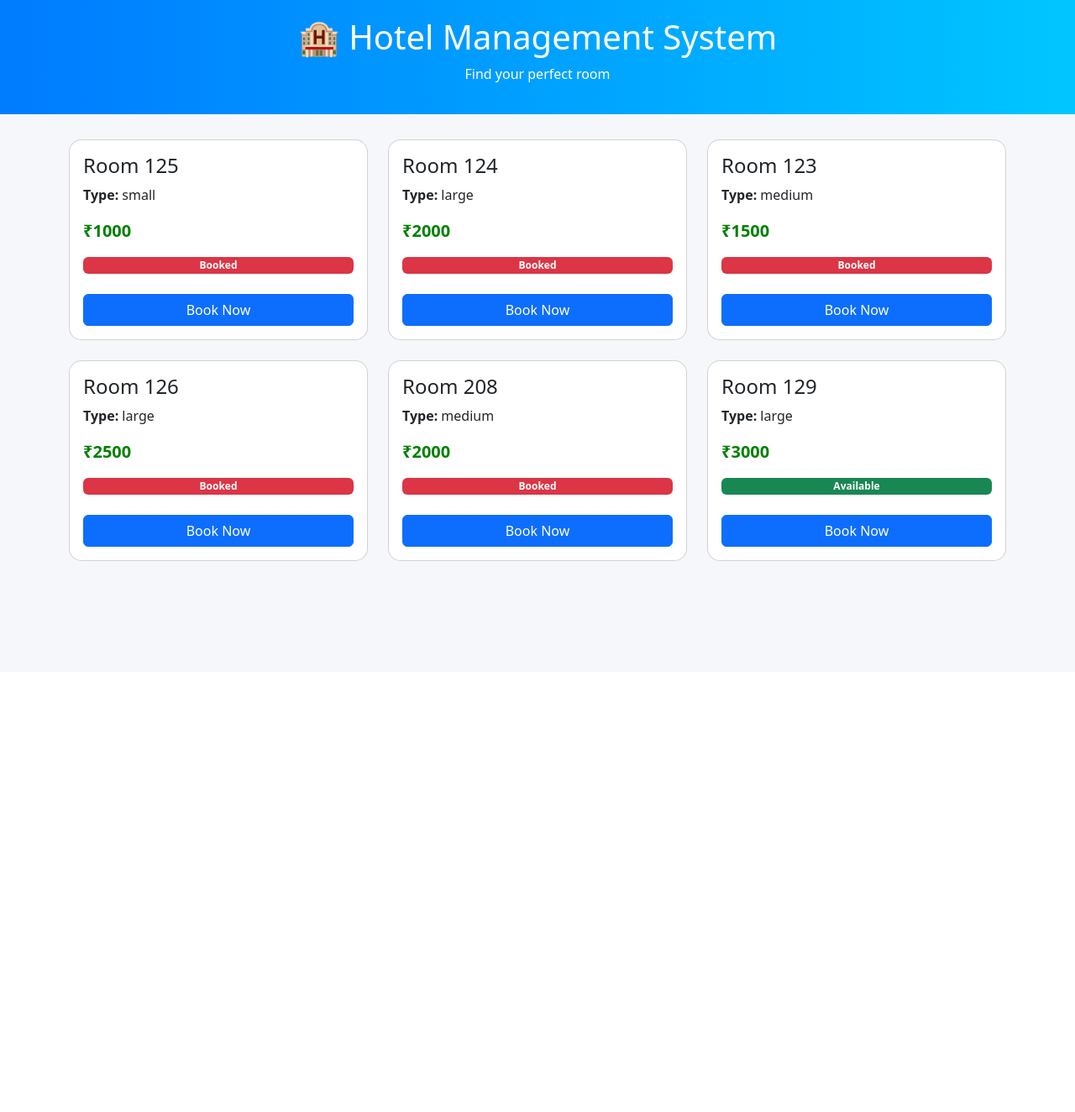
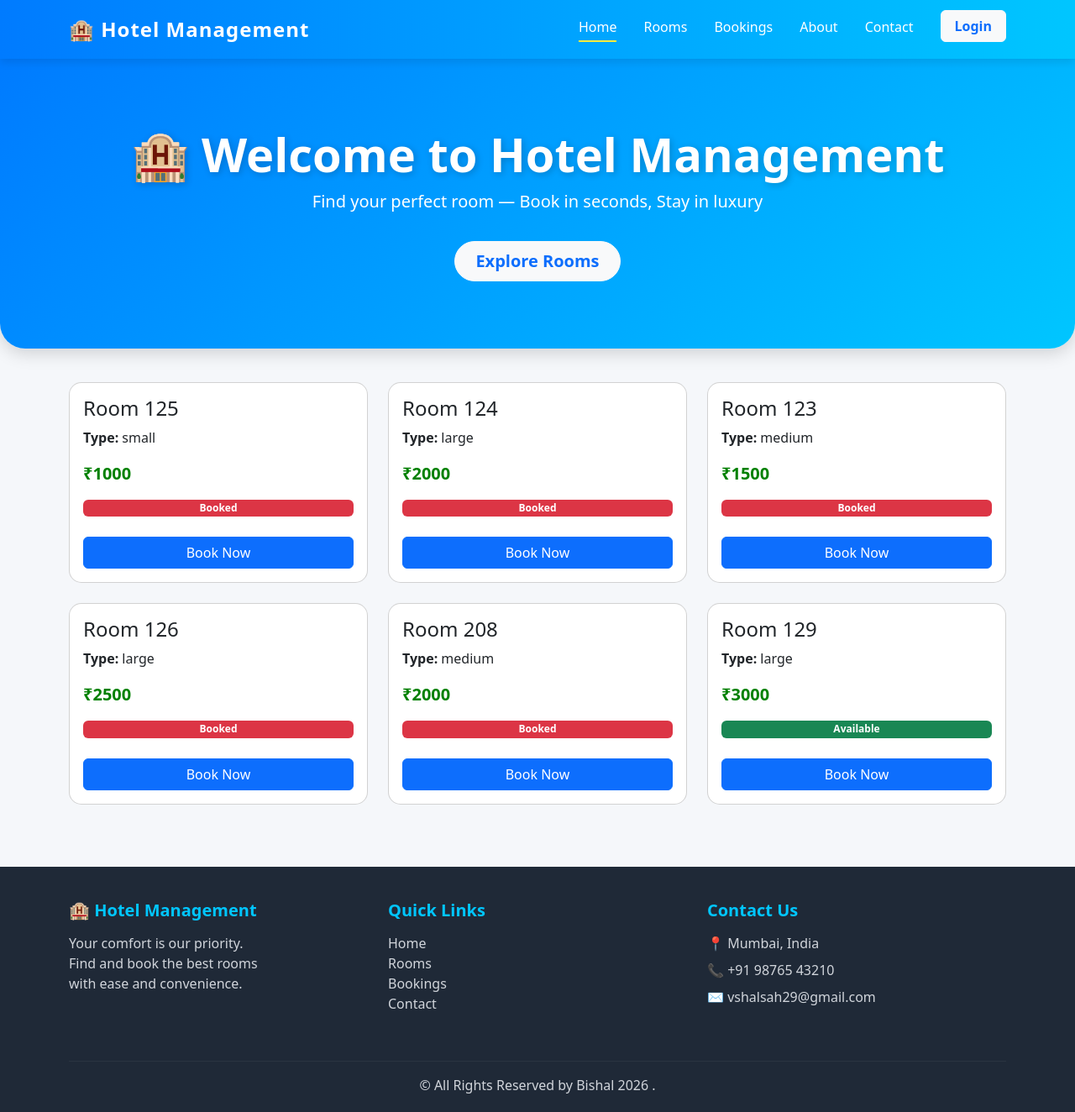
Before and after one commit to bishalksah/Hotel-Management-system, a Django app: page / in a window 1280 px wide. Shown: the whole page at 84% size. Before the commit the page ends 668 px from the top, so only its background shows below. Run offline with Django 5.2, Linux system fonts and the light colour scheme; data comes from the database, SQL or seed files in the repository; both versions use the stored data as it was after the commit.

Commit message:
adding footer

```diff
--- a/hotel/templates/home.html
+++ b/hotel/templates/home.html
@@ -1,54 +1,197 @@
-<!DOCTYPE html>
+<!doctype html>
 <html>
   <head>
     <title>Hotel Management</title>
 
     <!-- Bootstrap CDN -->
-    <link href="https://cdn.jsdelivr.net/npm/bootstrap@5.3.0/dist/css/bootstrap.min.css" rel="stylesheet">
+    <link
+      href="https://cdn.jsdelivr.net/npm/bootstrap@5.3.0/dist/css/bootstrap.min.css"
+      rel="stylesheet"
+    />
 
     <style>
       body {
         background: #f5f7fa;
       }
-        .header {
+
+      /* Navbar */
+      .custom-navbar {
         background: linear-gradient(90deg, #007bff, #00c6ff);
+        padding: 12px 0;
+        box-shadow: 0 4px 10px rgba(0, 0, 0, 0.1);
+      }
+
+      .custom-navbar .navbar-brand {
+        color: white !important;
+        font-size: 24px;
+        letter-spacing: 1px;
+      }
+
+      .custom-navbar .nav-link {
+        color: white !important;
+        font-weight: 500;
+        margin: 0 8px;
+        transition: 0.3s;
+        position: relative;
+      }
+
+      .custom-navbar .nav-link:hover {
+        color: #ffeb3b !important;
+      }
+
+      .custom-navbar .nav-link.active::after {
+        content: "";
+        display: block;
+        width: 100%;
+        height: 2px;
+        background: #ffeb3b;
+        margin-top: 4px;
+      }
+
+      .navbar-toggler {
+        border: 1px solid white;
+      }
+
+      /* Hero Header */
+      .hero-header {
+        background: linear-gradient(135deg, #007bff, #00c6ff);
         color: white;
-            padding: 20px;
-            text-align: center;
-            margin-bottom: 30px;
+        padding: 80px 20px;
+        margin-bottom: 40px;
+        border-bottom-left-radius: 30px;
+        border-bottom-right-radius: 30px;
+        box-shadow: 0 6px 20px rgba(0, 0, 0, 0.15);
       }
+
+      .hero-header h1 {
+        text-shadow: 2px 2px 8px rgba(0, 0, 0, 0.2);
+      }
+
+      .hero-header .btn {
+        border-radius: 30px;
+        transition: 0.3s;
+      }
+
+      .hero-header .btn:hover {
+        transform: scale(1.05);
+        background: #ffeb3b;
+        color: #007bff !important;
+      }
+
       .card {
         border-radius: 15px;
         transition: 0.3s;
       }
       .card:hover {
         transform: scale(1.05);
-            box-shadow: 0 10px 20px rgba(0,0,0,0.2);
+        box-shadow: 0 10px 20px rgba(0, 0, 0, 0.2);
       }
       .price {
         font-size: 20px;
         font-weight: bold;
         color: green;
       }
+
+      .footer {
+        background: #1f2937;
+        color: white;
+        padding: 40px 0 20px;
+        margin-top: 50px;
+      }
+
+      .footer h5 {
+        color: #00c6ff;
+        margin-bottom: 15px;
+        font-weight: bold;
+      }
+
+      .footer p {
+        margin-bottom: 8px;
+        color: #d1d5db;
+      }
+
+      .footer a {
+        color: #d1d5db;
+        text-decoration: none;
+        transition: 0.3s;
+      }
+
+      .footer a:hover {
+        color: #00c6ff;
+        padding-left: 5px;
+      }
+
+      .footer hr {
+        border-color: rgba(255, 255, 255, 0.2);
+      }
     </style>
   </head>
 
   <body>
-
-
     <!-- Header -->
     <div class="header">
-        <h1>🏨 Hotel Management System</h1>
-        <p>Find your perfect room</p>
+      <!-- Navbar -->
+      <nav class="navbar navbar-expand-lg custom-navbar sticky-top">
+        <div class="container">
+          <a class="navbar-brand fw-bold" href="#">🏨 Hotel Management</a>
+
+          <button
+            class="navbar-toggler"
+            type="button"
+            data-bs-toggle="collapse"
+            data-bs-target="#navMenu"
+          >
+            <span class="navbar-toggler-icon"></span>
+          </button>
+
+          <div class="collapse navbar-collapse" id="navMenu">
+            <ul class="navbar-nav ms-auto">
+              <li class="nav-item">
+                <a class="nav-link active" href="#">Home</a>
+              </li>
+              <li class="nav-item">
+                <a class="nav-link" href="#">Rooms</a>
+              </li>
+              <li class="nav-item">
+                <a class="nav-link" href="#">Bookings</a>
+              </li>
+              <li class="nav-item">
+                <a class="nav-link" href="#">About</a>
+              </li>
+              <li class="nav-item">
+                <a class="nav-link" href="#">Contact</a>
+              </li>
+              <li class="nav-item ms-lg-3">
+                <a class="btn btn-light text-primary fw-bold px-3" href="#">
+                  Login</a
+                >
+              </li>
+            </ul>
+          </div>
+        </div>
+      </nav>
+
+      <!-- Hero Header -->
+      <div class="hero-header text-center">
+        <div class="container">
+          <h1 class="display-4 fw-bold">🏨 Welcome to Hotel Management</h1>
+          <p class="lead">
+            Find your perfect room — Book in seconds, Stay in luxury
+          </p>
+          <a
+            href="#rooms"
+            class="btn btn-light btn-lg mt-3 px-4 fw-bold text-primary"
+            >Explore Rooms</a
+          >
+        </div>
+      </div>
     </div>
 
     <div class="container">
       <div class="row">
-
         {% for room in rooms %}
         <div class="col-md-4 mb-4">
           <div class="card p-3">
-
             <h4>Room {{ room.room_number }}</h4>
             <p><strong>Type:</strong> {{ room.room_type }}</p>
 
@@ -60,15 +203,91 @@
             <span class="badge bg-danger">Booked</span>
             {% endif %}
 
-                    <br>
+            <br />
 
-                   <a href="{% url 'book_room' room.id %}" class="btn btn-primary w-100"> Book Now</a>
+            <a
+              href="{% url 'book_room' room.id %}"
+              class="btn btn-primary w-100"
+            >
+              Book Now</a
+            >
           </div>
         </div>
         {% endfor %}
+      </div>
 
+      <!-- home.html -->
+
+{% if messages %}
+    {% for message in messages %}
+        <div class="alert alert-{{ message.tags }}"
+             style="padding: 10px;
+                    margin: 10px;
+                    border-radius: 5px;
+                    {% if message.tags == 'error' %}
+                        background-color: #f8d7da;
+                        color: #842029;
+                    {% elif message.tags == 'success' %}
+                        background-color: #d1e7dd;
+                        color: #0f5132;
+                    {% endif %}">
+            {{ message }}
+        </div>
+    {% endfor %}
+{% endif %}
+
+
+
+
+
+
+    </div>
+
+    <!-- Footer -->
+    <footer class="footer mt-6">
+      <div class="container">
+        <div class="row text-center text-md-start">
+          <!-- About -->
+          <div class="col-md-4 mb-4">
+            <h5>🏨 Hotel Management</h5>
+            <p>
+              Your comfort is our priority.<br />
+              Find and book the best rooms <br />
+              with ease and convenience.
+            </p>
+          </div>
+
+          <!-- Quick Links -->
+          <div class="col-md-4 mb-4">
+            <h5>Quick Links</h5>
+            <ul class="list-unstyled">
+              <li><a href="#">Home</a></li>
+              <li><a href="#">Rooms</a></li>
+              <li><a href="#">Bookings</a></li>
+              <li><a href="#">Contact</a></li>
+            </ul>
+          </div>
+
+          <!-- Contact -->
+          <div class="col-md-4 mb-4">
+            <h5>Contact Us</h5>
+            <p>📍 Mumbai, India</p>
+            <p>📞 +91 98765 43210</p>
+            <p>✉️ vshalsah29@gmail.com</p>
           </div>
         </div>
 
+        <hr />
+
+        <div class="text-center">
+          <p class="mb-0">&copy; All Rights Reserved by Bishal 2026 .</p>
+        </div>
+      </div>
+    </footer>
+
+
+    <script src="https://cdn.jsdelivr.net/npm/bootstrap@5.3.0/dist/js/bootstrap.bundle.min.js"></script>
+
+
   </body>
 </html>
```
Also changed, not shown: hotel/templates/booking.html (+20 -11 lines), db.sqlite3. Lines whose indentation alone changed are shown as unchanged.
